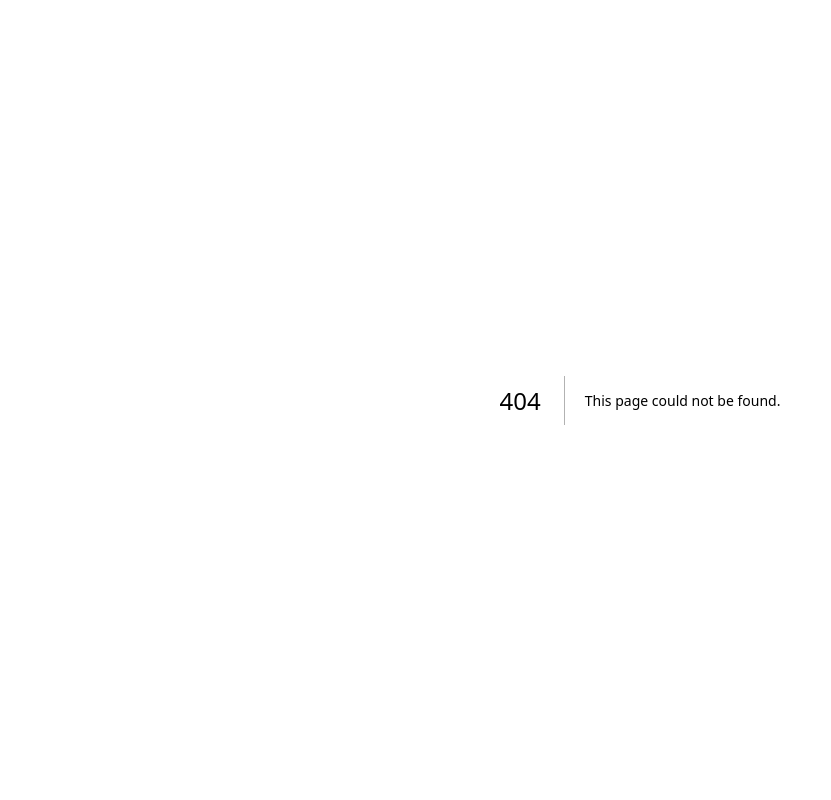
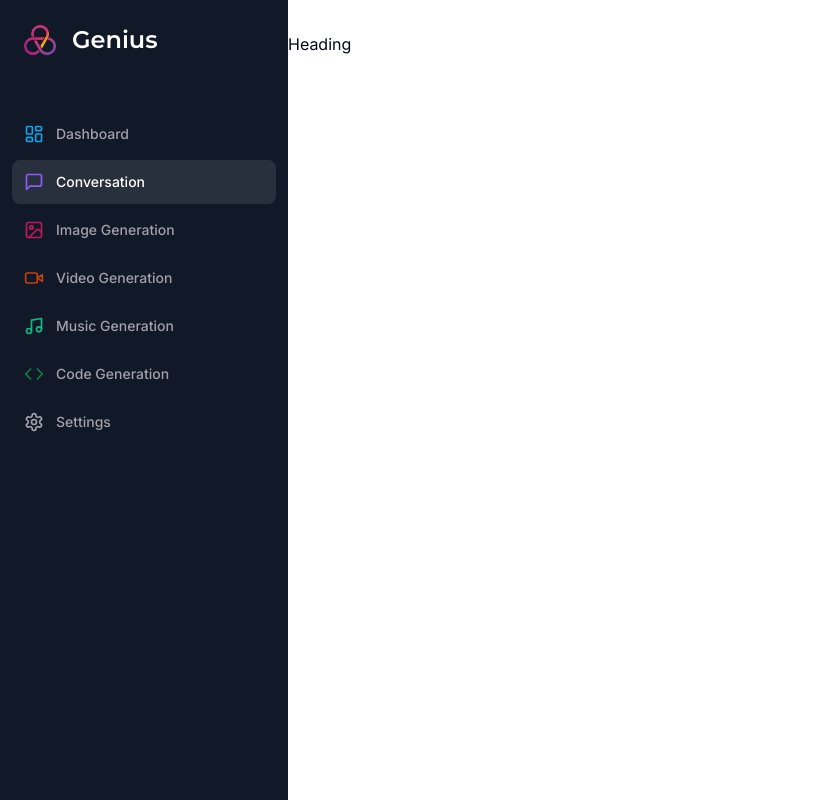
Before and after one commit to GnaneshNayak/Genius-AI-Product, a Next.js app: page /conversation in a window 1280 px wide. Before the commit this address had no page. Shown: the whole page, without its empty margins (0-831 px from the left). Built offline with nearby package versions, Linux system fonts and the light colour scheme.

Commit message:
added route

```diff
--- /dev/null
+++ b/app/(dashboard)/(routes)/conversation/page.tsx
@@ -0,0 +1,14 @@
+import Heading from '@/components/Heading';
+import React from 'react';
+
+type Props = {};
+
+const Coversation = (props: Props) => {
+  return (
+    <div>
+      <Heading />
+    </div>
+  );
+};
+
+export default Coversation;
--- /dev/null
+++ b/components/Heading.tsx
@@ -0,0 +1,15 @@
+import React from 'react';
+
+type Props = {
+  title: string;
+  description: string;
+  iconColor: string;
+  bgColor: string;
+  icon: any;
+};
+
+const Heading = (props: Props) => {
+  return <div>Heading</div>;
+};
+
+export default Heading;
```
